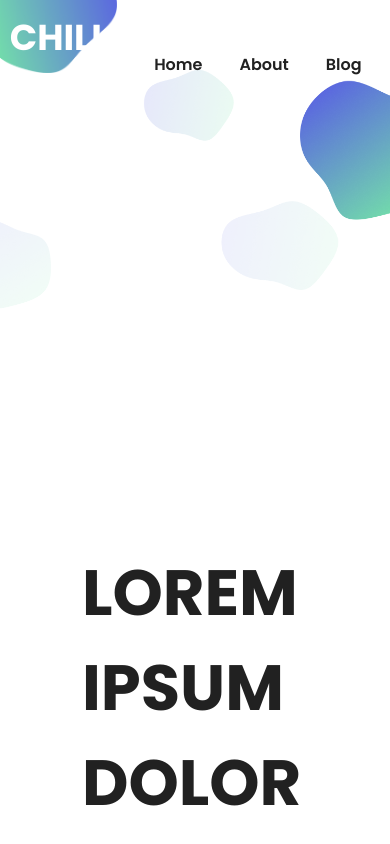
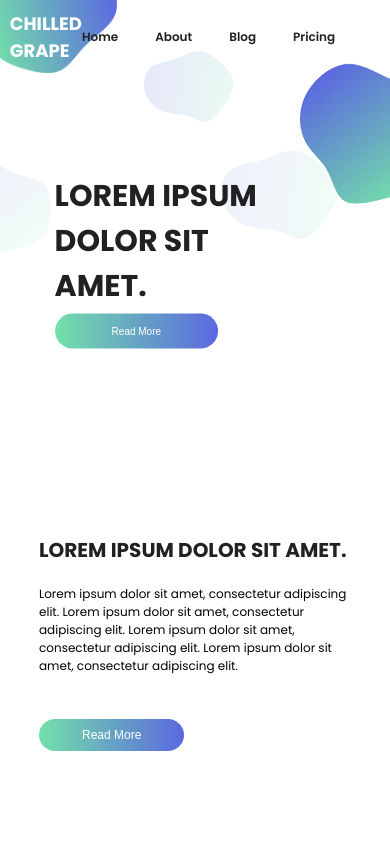
Before and after one commit to RomanVelnar/coldBanana, a React (Create React App) app: page / in a window 390 px wide. Built offline with nearby package versions, Linux system fonts and the light colour scheme; no server answers.

Commit message:
added most of the media queries, last part is to implement the hamburger for mobile

```diff
--- a/src/components/About.js
+++ b/src/components/About.js
@@ -5,13 +5,19 @@ import PlantImg from "../images/plant.png";
 import PlantBG from "../images/plantBG.png"
 
 
-const Container1 = styled.section`
+const Container = styled.section`
     position: relative;
     max-width: 100vw;
     height: 100vh;
     background-color: #FFFFFF;
     margin-top: 100vh !important;
     padding-top: 10% !important;
+
+    @media (max-width: 480px) {
+        margin-top: 50vh !important;
+        padding-bottom: 0 !important;
+        height: 50vh;
+    }
 `
 
 const FlexContainer = styled.div`
@@ -24,6 +30,10 @@ const FlexContainer = styled.div`
 const Header = styled.div`
     width: 35vw;
     z-index: 1;
+
+    @media (max-width: 480px) {
+        width: 80vw;
+    }
 `
 
 const Title = styled.h1`
@@ -32,11 +42,37 @@ const Title = styled.h1`
     text-transform: uppercase;
     color: #212121;
     margin-bottom: 20px !important;
+
+    @media (max-width: 1200px) {
+        font-size: 32px;
+    }
+    @media (max-width: 1024px) {
+        font-size: 28px;
+    }
+    @media (max-width: 900px) {
+        font-size: 24px;
+    }
+    @media (max-width: 768px) {
+        font-size: 20px;
+    }
 `
 
 const Description = styled.p`
     font-size: 16px;
     margin-bottom: 38px !important;
+
+    @media (max-width: 1200px) {
+        font-size: 15px;
+    }
+    @media (max-width: 1024px) {
+        font-size: 14px;
+    }
+    @media (max-width: 900px) {
+        font-size: 13px;
+    }
+    @media (max-width: 768px) {
+        font-size: 12px;
+    }
 `
 
 const ReadMoreButton = styled.button`
@@ -46,6 +82,20 @@ const ReadMoreButton = styled.button`
     padding: 9px 43px !important;
     border: none;
     border-radius: 100px;
+    cursor: pointer;
+
+    @media (max-width: 1200px) {
+        font-size: 15px;
+    }
+    @media (max-width: 1024px) {
+        font-size: 14px;
+    }
+    @media (max-width: 900px) {
+        font-size: 13px;
+    }
+    @media (max-width: 768px) {
+        font-size: 12px;
+    }
 `
 
 const PlantContainer = styled.div`
@@ -55,6 +105,10 @@ const PlantContainer = styled.div`
     justify-content: center;
     width: 40vw;
     height: 50vh;
+
+    @media (max-width: 480px) {
+        display:none;
+    }
 `
 
 const PlantDeco = styled.img`
@@ -79,7 +133,7 @@ const PlantDecoBG = styled.img`
 
 function About() {
     return(
-        <Container1>
+        <Container>
             <FlexContainer>
                 <Header>
                     <Title>Lorem ipsum dolor sit amet.</Title>
@@ -91,7 +145,7 @@ function About() {
                     <PlantDecoBG src={PlantBG} />
                 </PlantContainer>
             </FlexContainer>
-        </Container1>
+        </Container>
     );
 }
 
--- a/src/components/Hero.js
+++ b/src/components/Hero.js
@@ -23,6 +23,28 @@ const Header = styled.div`
     left: 35%;
     transform: translate( -35%, 80%);
     z-index: 2;
+
+    @media (max-width: 1200px) {
+        top: 70%;
+        transform: translate( -35%, 70%);
+    }
+    @media (max-width: 1024px) {
+        top: 60%;
+        transform: translate( -35%, 60%);
+    }
+    @media (max-width: 900px) {
+        top: 50%;
+        transform: translate( -35%, 50%);
+    }
+    @media (max-width: 768px) {
+        top: 40%;
+        transform: translate( -35%, 40%);
+    }
+    @media (max-width: 480px) {
+        top: 70%;
+        transform: translate( -35%, 70%);
+        width: 60vw;
+    }
 `
 const Title = styled.h1`
     font-size: 64px;
@@ -30,6 +52,22 @@ const Title = styled.h1`
     text-transform: uppercase;
     color: #212121;
     margin-bottom: 20px;
+
+    @media (max-width:1200px) {
+        font-size: 58px;
+    }
+    @media (max-width: 1024px) {
+        font-size: 52px;
+    }
+    @media (max-width: 900px) {
+        font-size: 46px;
+    }
+    @media (max-width: 768px) {
+        font-size: 40px;
+    }
+    @media (max-width: 480px) {
+        font-size: 30px;
+    }
 `
 const ReadMoreButton = styled.button`
     background: linear-gradient(90deg, rgba(115,224,169,1) 0%, rgba(91,104,223,1) 100%);
@@ -38,6 +76,23 @@ const ReadMoreButton = styled.button`
     padding: 12px 57px !important;
     border: none;
     border-radius: 100px;
+    cursor: pointer;
+
+    @media (max-width: 1200px) {
+        font-size: 18px
+    }
+    @media (max-width: 1024px) {
+        font-size: 16px;
+    }
+    @media (max-width: 900px) {
+        font-size: 14px;
+    }
+    @media (max-width: 768px) {
+        font-size: 12px;
+    }
+    @media (max-width: 480px) {
+        font-size: 10px;
+    }
 `
 const Image1 = styled.img`
     width: 30%;
--- a/src/components/Navbar.js
+++ b/src/components/Navbar.js
@@ -19,6 +19,23 @@ const Logo = styled.h1`
     font-weight: 700;
     color: #FFFFFF;
     text-transform: uppercase;
+    cursor: pointer;
+
+    @media (max-width: 1200px) {
+        font-size: 32px
+    }
+    @media (max-width: 1024px) {
+        font-size: 28px;
+    }
+    @media (max-width: 900px) {
+        font-size: 24px;
+    }
+    @media (max-width: 768px) {
+        font-size: 20px;
+    }
+    @media (max-width: 480px) {
+        font-size: 18px;
+    }
 `
 
 const NavContainer = styled.div`
@@ -36,19 +53,51 @@ const NavLinks = styled.a`
     list-style-type: none;
     justify-content: center;
     align-items: center;
+
+    @media (max-width: 1200px) {
+        font-size: 15px;
+    }
+    @media (max-width: 1024px) {
+        font-size: 14px;
+    }
+    @media (max-width: 900px) {
+        font-size: 13px;
+    }
+    @media (max-width: 768px) {
+        font-size: 12px;
+    }
 `
 
 const Links = styled.li`
     margin-right: 37px !important;
+    cursor: pointer;
 `
 const NavButton = styled.button`
     background: linear-gradient(90deg, rgba(115,224,169,1) 0%, rgba(91,104,223,1) 100%);
     color: #FFFFFF;
     font-size: 16px;
-    padding: 9px 66px !important;
+    padding: 7px 76px !important;
     margin-left: 59px !important;
     border: none;
     border-radius: 100px;
+    cursor: pointer;
+
+    @media (max-width: 1200px) {
+        font-size: 15px;
+        padding: 4px 70px !important;
+    }
+    @media (max-width: 1024px) {
+        font-size: 14px;
+        padding: 3px 63px !important;
+    }
+    @media (max-width: 900px) {
+        font-size: 13px;
+        padding: 2px 55px !important;
+    }
+    @media (max-width: 768px) {
+        font-size: 12px;
+        padding: 1px 45px !important;
+    }
 `
 
 
--- a/src/components/Products.js
+++ b/src/components/Products.js
@@ -14,6 +14,25 @@ const CardContainer = styled.div`
     grid-template-columns: repeat(3, 1fr);
     gap: calc(90px + 1%);
     justify-items: center;
+
+    @media (max-width: 1200px) {
+        gap: calc(50px + 1%)
+    }
+    @media (max-width: 1024px) {
+        gap: calc(45px + 1%);
+    }
+    @media (max-width: 900px) {
+        gap: calc(25px + 1%);
+    }
+    @media (max-width: 768px) {
+        gap: calc(5px + 1%);
+    }
+    @media (max-width: 480px) {
+        display: grid;
+        grid-template-columns: repeat(1, 1fr);
+        gap: calc(40px + 1%);
+        padding: 0px 20px !important;
+    }
 `
 
 const Card = styled.div`
@@ -23,6 +42,7 @@ const Card = styled.div`
     height: 100%;
     border-radius: 25px;
     box-shadow: 1px 1px 11px 9px #E5E5E5;
+    cursor: pointer;
 `
 
 const Image = styled.img`
@@ -31,29 +51,102 @@ const Image = styled.img`
     object-fit: cover;
     border-radius: 1rem;
     box-shadow: 1px 1px 11px 9px #E5E5E5;
+
+    @media (max-width: 1200px) {
+        height: 280px;
+    }
+    @media (max-width: 1024px) {
+        height: 255px;
+    }
+    @media (max-width: 900px) {
+        height: 230px;
+    }
+    @media (max-width: 768px) {
+        height: 200px;
+    }
+    @media (max-width: 480px) {
+        height: 250px;
+    }
 `
 
 const CardTextContainer = styled.div`
     padding-left: 19px !important;
     padding-top: 31px !important;
     padding-bottom: 31px !important;
+
+    @media(max-width: 1200px) {
+        padding-top: 28px !important;
+        padding-bottom: 28px !important;
+    }
+    @media(max-width: 1024px) {
+        padding-top: 25px !important;
+        padding-bottom: 25px !important;
+    }
+    @media(max-width: 900px) {
+        padding-top: 22px !important;
+        padding-bottom: 22px !important;
+    }
+    @media(max-width: 768px) {
+        padding-top: 19px !important;
+        padding-bottom: 19px !important;
+    }
 `
 
 const CardTitle = styled.h4`
     font-size: 1rem;
     text-transform: uppercase;
     font-weight: bold;
+
+    @media (max-width: 1200px) {
+        font-size: 0.9rem;
+    }
+    @media (max-width: 1024px) {
+        font-size: 0.8rem;
+    }
+    @media (max-width: 900px) {
+        font-size: 0.7rem;
+    }
+    @media (max-width: 768px) {
+        font-size: 0.6rem;
+    }
 `
 const CardPrice = styled.p`
     font-size: 1em;
     color: #747474 ;
     font-weight: bold;
+
+    @media (max-width: 1200px) {
+        font-size: 0.9rem;
+    }
+    @media (max-width: 1024px) {
+        font-size: 0.8rem;
+    }
+    @media (max-width: 900px) {
+        font-size: 0.7rem;
+    }
+    @media (max-width: 768px) {
+        font-size: 0.6rem;
+    }
 `
 const LoadMoreButton = styled.a`
     font-size: 24px;
     font-weight: 600;
     color: #5C6DDE;
     margin-left: -50% !important;
+    cursor: pointer;
+
+    @media (max-width: 1200px) {
+        font-size: 22px;
+    }
+    @media (max-width: 1024px) {
+        font-size: 20px;
+    }
+    @media (max-width: 900px) {
+        font-size: 18px;
+    }
+    @media (max-width: 768px) {
+        font-size: 16px;
+    }
 `
 
 const API_URL = 'https://my-json-server.typicode.com/TomSearle/cb-devtest-api/products';
```
Also changed, not shown: src/components/Footer.js (+123 -3 lines).
